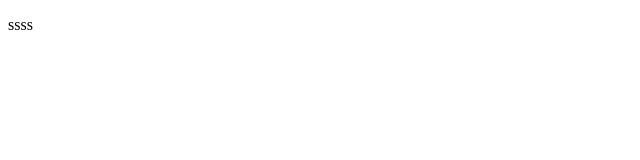
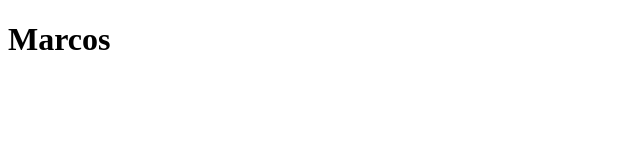
Before and after one commit to MarcosCM2000/typescript-basics, a website with bundled scripts: page index.html in a window 1280 px wide. Shown: the whole page, without its empty margins (0-640 px from the left). Built offline with nearby package versions, Linux system fonts and the light colour scheme.

Commit message:
more useful decorators

```diff
--- a/index.html
+++ b/index.html
@@ -8,6 +8,6 @@
     <script src="dist/app.js" defer></script>
 </head>
 <body>
-    <p id="message-output">ssss</p>
+    <div id="app"></div>
 </body>
 </html>
--- a/src/app.ts
+++ b/src/app.ts
@@ -1,11 +1,25 @@
 //  First class decorator
-function Logger(constructor: Function) {
-    console.log('logging...');
-    console.log(constructor);
+function Logger(logString: string) {
+    return function(constructor: Function){
+        console.log(logString);
+        console.log(constructor);
+    }
 }
-@Logger
+
+function WithTemplate(template: string, hookId: string){
+    return function(constructor: any){
+        const hookEl = document.getElementById(hookId);
+        const p = new constructor();
+        if (hookEl) {
+            hookEl.innerHTML = template;
+            hookEl.querySelector('h1')!.textContent = p.name;
+        }
+    }
+}
+@Logger('LOGGING - PERSON')
+@WithTemplate('<h1> My person object </h1>', 'app')
 class Person {
-    name = 'Max'
+    name = 'Marcos'
     constructor(){
         console.log('Creating person object...');
     }
```
Also changed, not shown: dist/app.js.
